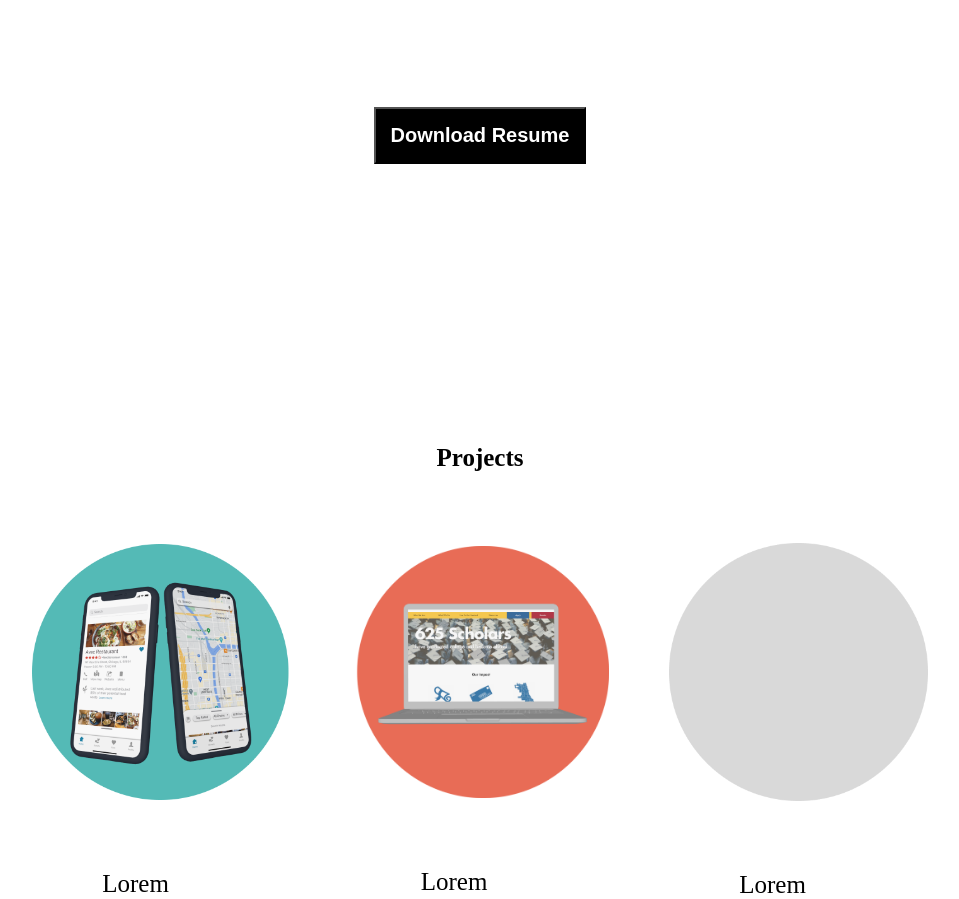
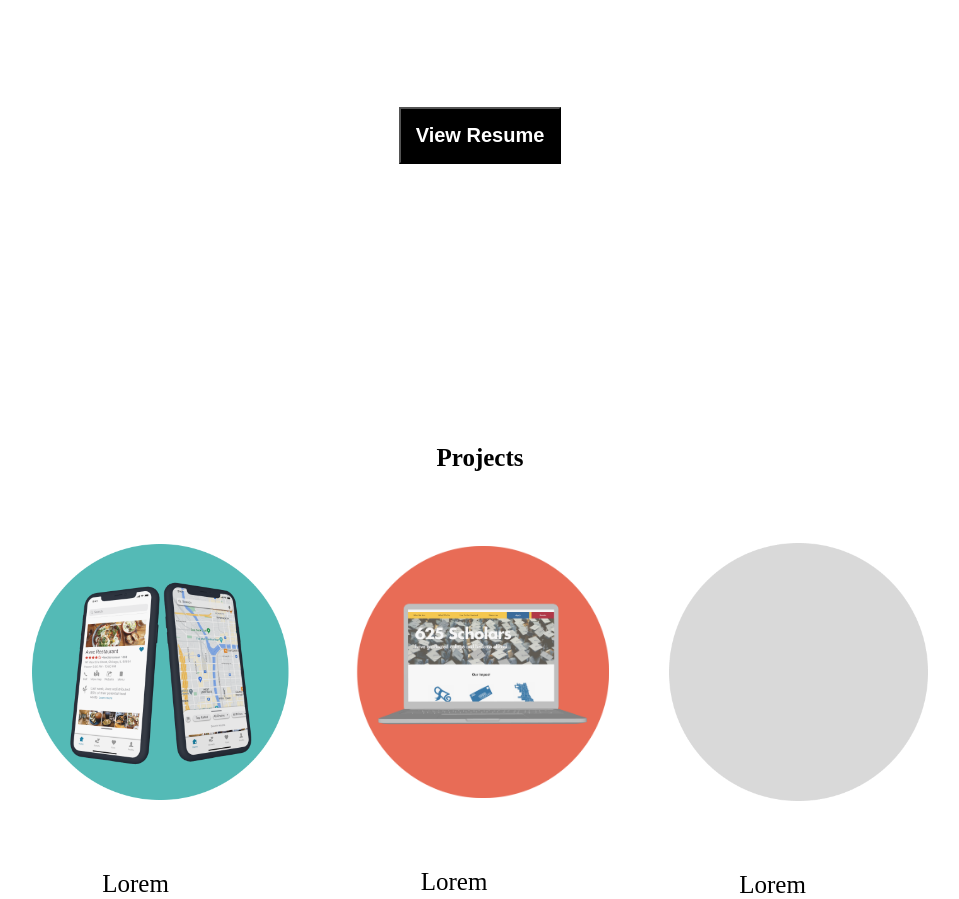
Before and after one commit to lxlvmi/UX_UI_HW_17, a plain HTML site: page index.html in a window 1280 px wide. Shown: the part 1192-2091 px from the top of the page, without its empty margins (160-1119 px from the left). Drawn offline with Linux system fonts and the light colour scheme.

Commit message:
View Resume update

```diff
--- a/index.html
+++ b/index.html
@@ -62,7 +62,7 @@
         outcomes
       </p>
       <div class="resumebutton">
-        <button>Download Resume</button>
+        <button>View Resume</button>
       </div>
     </section>
 
```
